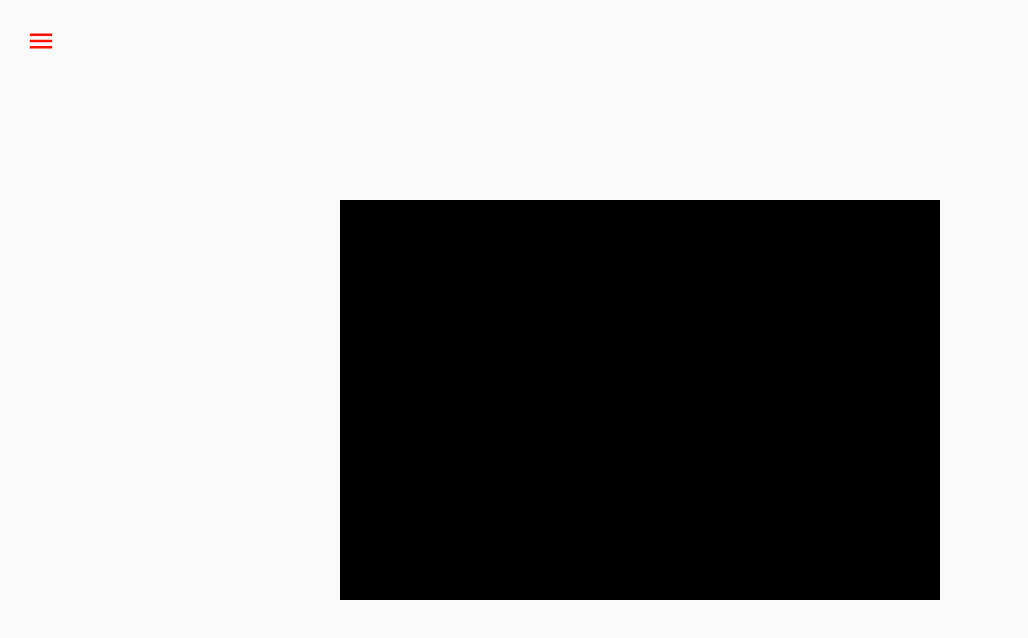
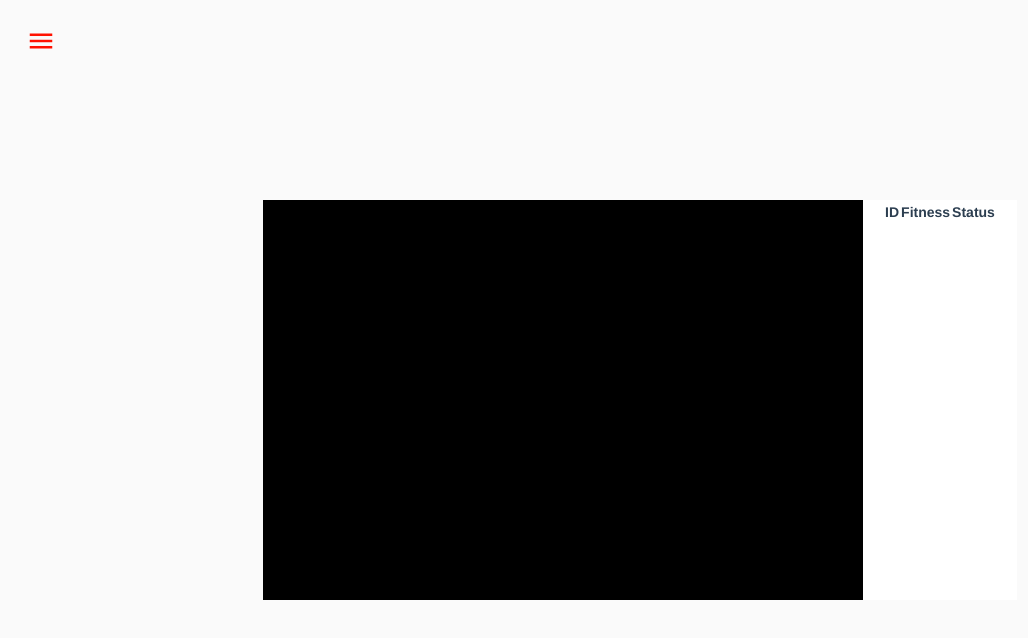
Before and after one commit to synergychen/machine-learning-examples, a Vue app: page /flappy-bird in a window 1280 px wide. Shown: the top 638 px of the page, without its empty margins (0-1028 px from the left). Built offline with nearby package versions, Linux system fonts and the light colour scheme.

Commit message:
Add birds status table

```diff
--- a/src/components/FlappyBird.vue
+++ b/src/components/FlappyBird.vue
@@ -5,6 +5,7 @@
         class="bird"
         v-for="(bird, i) in game.birds"
         :key="'bird-' + i"
+        v-if="!bird.dead"
         :style="bird.style"
       ></div>
 
@@ -17,6 +18,29 @@
         <div class="pipe-top" :style="pipe.topStyle"></div>
         <div class="pipe-bottom" :style="pipe.bottomStyle"></div>
       </div>
+    </div>
+
+    <div class="status">
+      <table>
+        <thead>
+          <tr>
+            <th>ID</th>
+            <th>Fitness</th>
+            <th>Status</th>
+          </tr>
+        </thead>
+        <tbody>
+          <tr
+            class="bird-status"
+            v-for="(bird, i) in game.birds"
+            :key="'fitness-' + i"
+          >
+            <td>{{ i }}</td>
+            <td>{{ bird.fitness }}</td>
+            <td>{{ bird.dead ? 'Dead' : 'Live' }}</td>
+          </tr>
+        </tbody>
+      </table>
     </div>
   </div>
 </template>
@@ -59,15 +83,24 @@ export default {
 <style scoped>
 .board-container {
   display: flex;
+  flex-direction: row;
   height: 100%;
   align-items: center;
   justify-content: center;
-  flex-direction: column;
 }
 
 .board {
   background-color: black;
   position: relative;
+}
+
+.status {
+  height: 400px;
+  overflow: hidden;
+  overflow-y: scroll;
+  z-index: 1;
+  background-color: white;
+  padding: 0 20px;
 }
 
 .bird {
--- a/src/modules/flappy_bird/bird.js
+++ b/src/modules/flappy_bird/bird.js
@@ -17,6 +17,7 @@ export default class Bird {
     this._speed = 0
     this._died = false
     this._brain = this._initializeBrain()
+    this._fitness = 0
   }
 
   get x() { return this._x }
@@ -39,6 +40,10 @@ export default class Bird {
       bottom: this._y + 'px'
     }
   }
+
+  get dead() { return this._died }
+
+  get fitness() { return this._fitness }
 
   up() {
     this._speed = DeltaSpeed
@@ -74,6 +79,8 @@ export default class Bird {
       this._y = BirdHeight / 2
       this._speed = 0
     }
+    // update fitness
+    this._fitness += 1
   }
 
   hit(pipe) {
--- a/src/modules/flappy_bird/game.js
+++ b/src/modules/flappy_bird/game.js
@@ -8,6 +8,7 @@ export default class Game {
     this._started = false
     this._birds = []
     this._pipes = []
+    this._pipeThread = null
     this._refreshProcessId = null
     this.constructor.speedFactor = SpeedFactor
   }
@@ -43,10 +44,13 @@ export default class Game {
 
   pause() {
     clearInterval(this._refreshProcessId)
+    clearInterval(this._pipeThread)
     this._refreshProcessId = null
+    this._pipeThread = null
   }
 
   resume() {
+    this._initializePipes()
     this._initializeRefreshProcess()
   }
 
@@ -74,8 +78,10 @@ export default class Game {
     let closestPipe = this._getClosestPipe()
     // update birds
     this._birds.forEach(bird => {
+      if (bird.dead) return
       if (bird.hit(closestPipe)) {
         bird.die()
+        return
       }
       bird.think(closestPipe)
       bird.update(ms)
--- a/src/modules/flappy_bird/setting.js
+++ b/src/modules/flappy_bird/setting.js
@@ -4,7 +4,7 @@ export const Width        = 600
 export const Interval     = 20
 export const SpeedFactor  = 2
 // bird
-export const BirdNum      = 30
+export const BirdNum      = 50
 export const BirdHeight   = 20
 export const BirdWidth    = 20
 export const BirdX        = Width / 3
```
